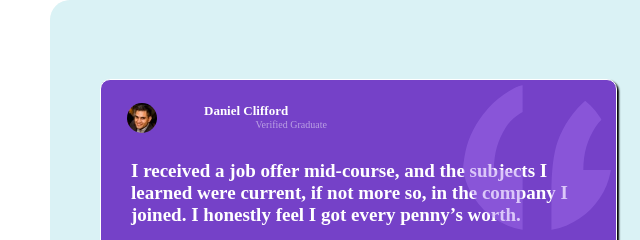
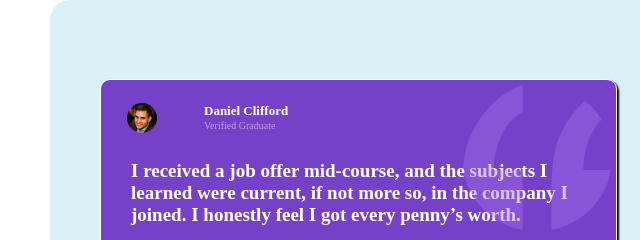
Before and after one commit to SammieKei40/testimonials-grid-section, a plain HTML site: page index.html in a window 1280 px wide. Shown: the part 135-375 px from the top of the page, 0-640 px from the left. Drawn offline with Linux system fonts and the light colour scheme.

Commit message:
index.html

```diff
--- a/index.html
+++ b/index.html
@@ -6,7 +6,7 @@
   <link rel="stylesheet" href="css.css">
   <link rel="icon" type="image/png" sizes="32x32" href="./images/favicon-32x32.png">
 
-  <title>Frontend Mentor | [Challenge Name Here]</title>
+  <title>Frontend Mentor | [Testimonials-grid]</title>
 
   <!-- Feel free to remove these styles or customise in your own stylesheet 👍 -->
   <style>
@@ -28,7 +28,7 @@
                   <img src="image-daniel.jpg" class="img1" alt=""><img src="
                   bg-pattern-quotation.svg" id="svg" alt="">
                   <h1>Daniel Clifford</h1>
-                  <p id="p">Verified Graduate</p>
+                  <p style="left: 20%">Verified Graduate</p>
                   <div id="p1">
                     <b>I received a job offer mid-course, and the subjects I learned were current, if not more so,
                     in the company I joined. I honestly feel I got every penny’s worth.</b>
```
